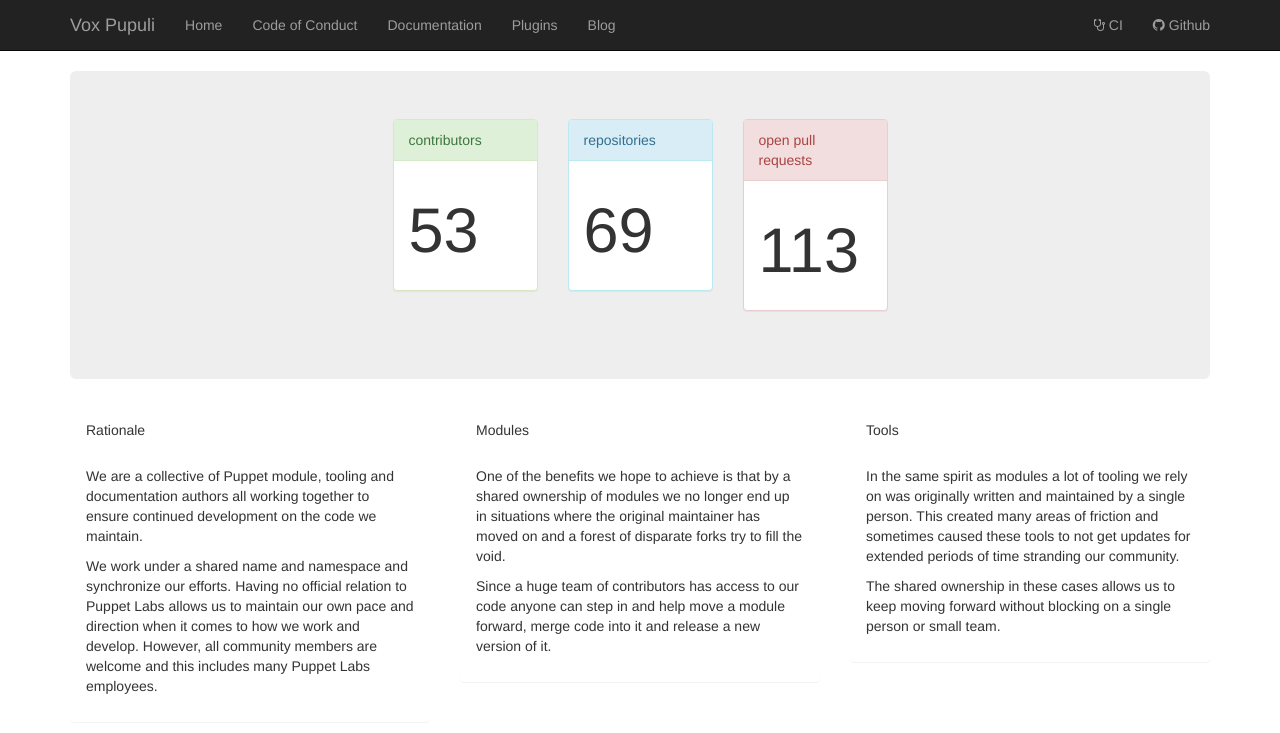
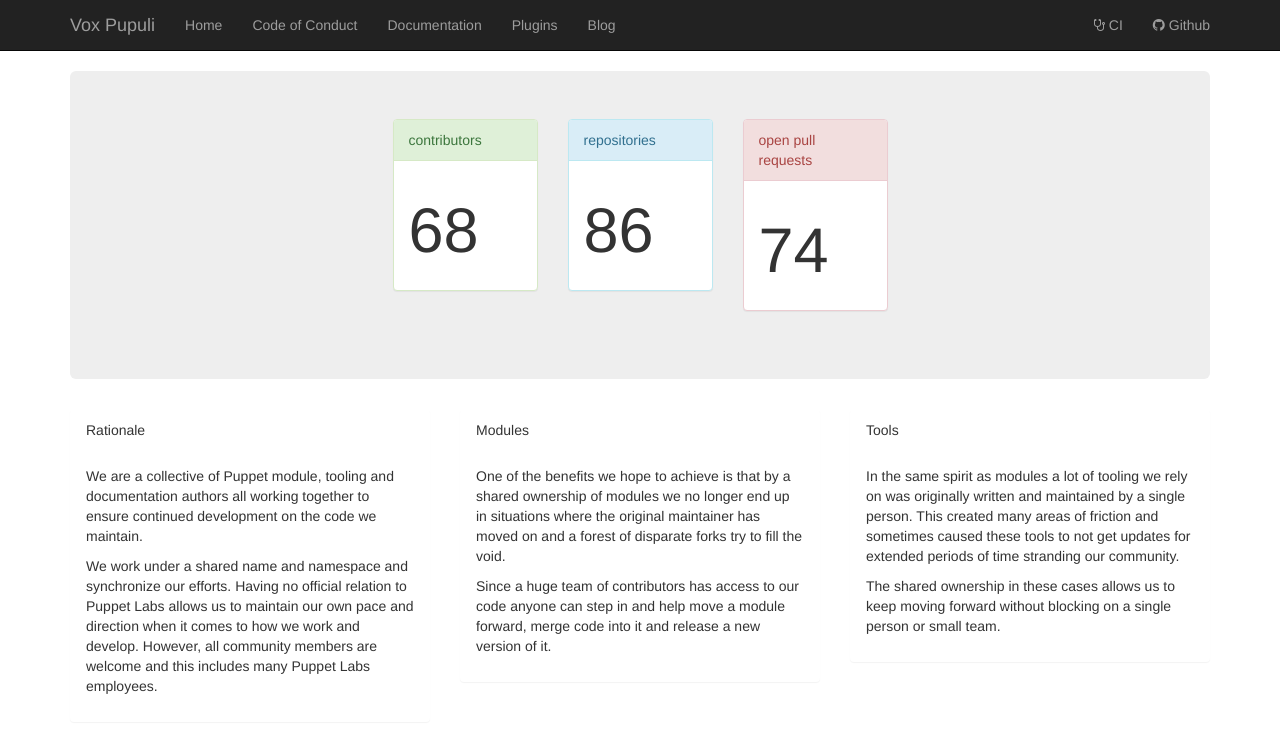
Before and after one commit to voxpupuli/voxpupuli.github.io, a Jekyll site: the page built from index.html, in a window 1280 px wide. Shown: the top 733 px of the page. Built offline with Jekyll 4.4.1, drawn with Linux system fonts in a browser that asks for light colours; nearby versions of some CDN libraries.

Commit message:
index: Update our numbers
This really needs to become a dynamic thing but at least now they match
closer to reality. It's pretty heartwarming actually seeing with how
many contributors and repositories we are grwoing whereas PR numbers are
going down. It's working :smile:.

```diff
--- a/index.html
+++ b/index.html
@@ -9,7 +9,7 @@ layout: default
         contributors
       </div>
       <div class="panel-body">
-        <h1>53</h1>
+        <h1>68</h1>
       </div>
     </div>
   </div>
@@ -19,7 +19,7 @@ layout: default
         repositories
       </div>
       <div class="panel-body">
-        <h1>69</h1>
+        <h1>86</h1>
       </div>
     </div>
   </div>
@@ -29,7 +29,7 @@ layout: default
         open pull requests
       </div>
       <div class="panel-body">
-        <h1>113</h1>
+        <h1>74</h1>
       </div>
     </div>
   </div>
```
